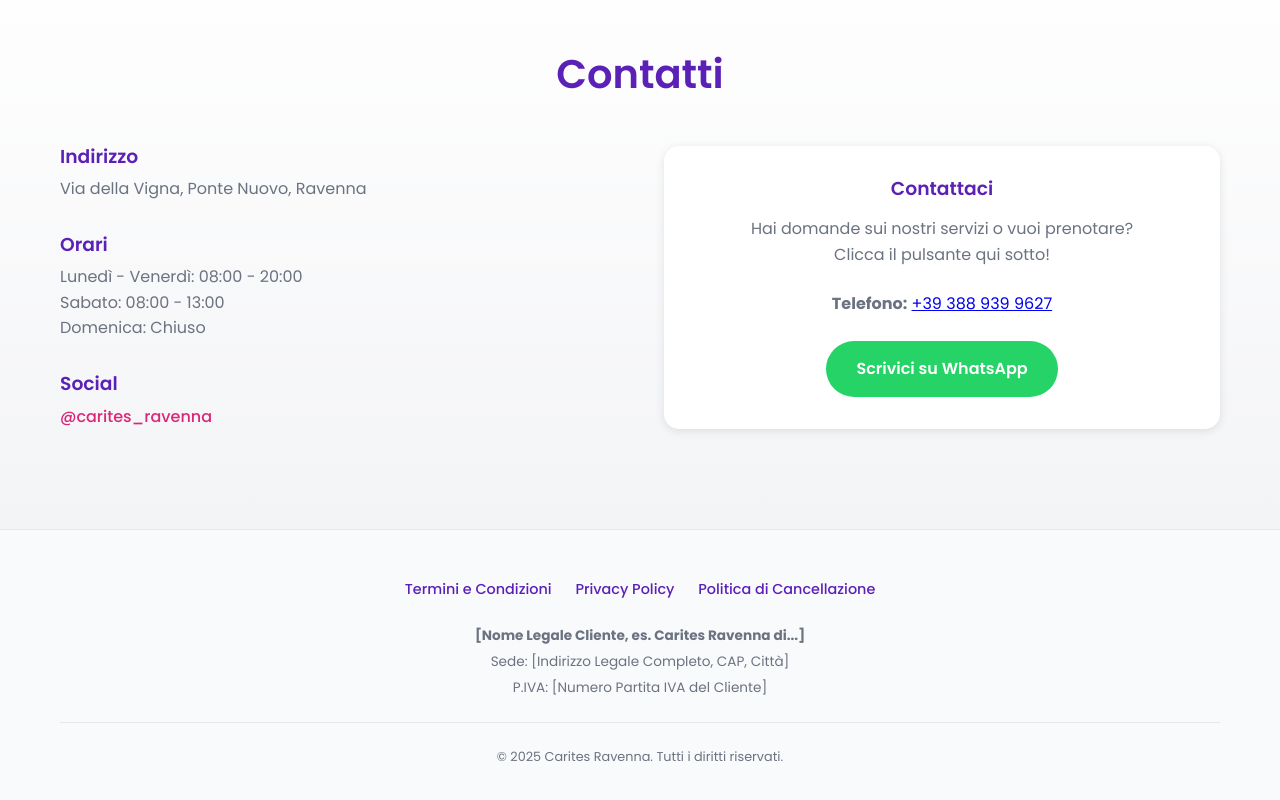
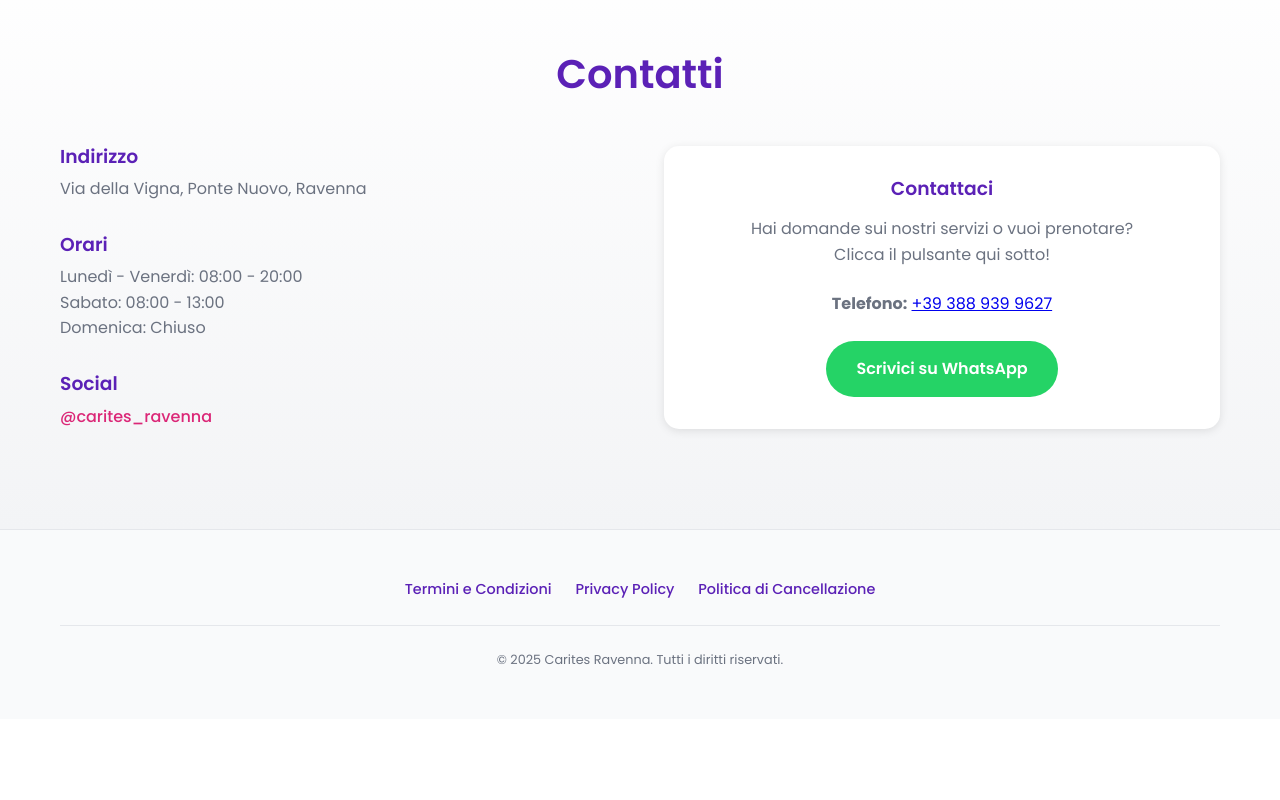
Before and after one commit to LautaroVegaa/web-carites, a website: page index.html in a window 1280 px wide. Shown: the part 2181-2981 px from the top of the page. After the commit the page ends 2900 px from the top, so only its background shows below. Drawn offline with Linux system fonts and the light colour scheme; no server answers.

Commit message:
style: Clean up footer links

```diff
--- a/assets/css/style.css
+++ b/assets/css/style.css
@@ -1593,15 +1593,6 @@
     color: var(--primary-pink);
 }
 
-.footer-company-details {
-    margin-bottom: 1.5rem;
-    font-size: 0.85rem;
-}
-
-.footer-company-details p {
-    margin: 0.25rem 0;
-}
-
 .footer-copyright {
     margin-top: 1.5rem;
     font-size: 0.8rem;
--- a/index.html
+++ b/index.html
@@ -276,12 +276,6 @@
                 <a href="cancellazione.html" target="_blank">Politica di Cancellazione</a>
             </div>
 
-            <div class="footer-company-details">
-                <p><strong>[Nome Legale Cliente, es. Carites Ravenna di...]</strong></p>
-                <p>Sede: [Indirizzo Legale Completo, CAP, Città]</p>
-                <p>P.IVA: [Numero Partita IVA del Cliente]</p>
-            </div>
-
             <p class="footer-copyright">&copy; 2025 Carites Ravenna. Tutti i diritti riservati.</p>
         </div>
     </footer>
```
